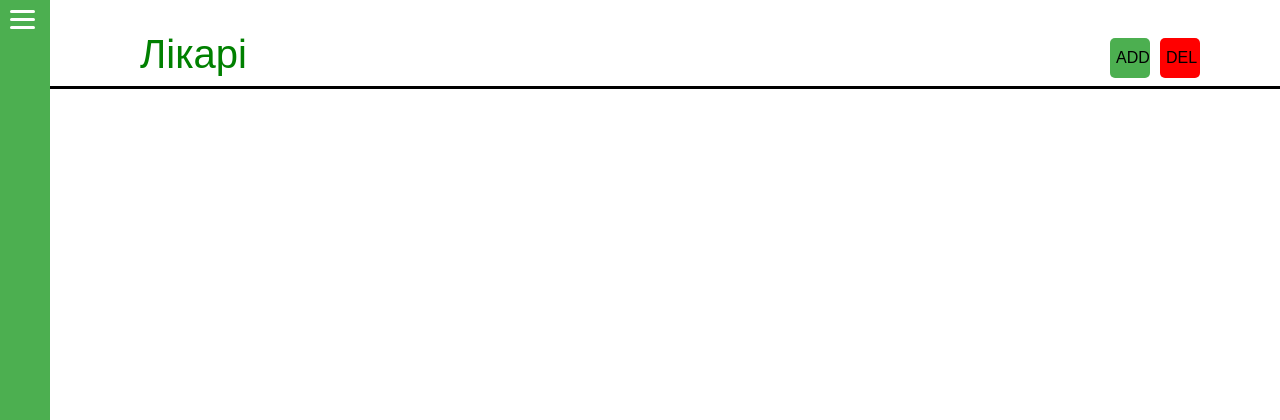
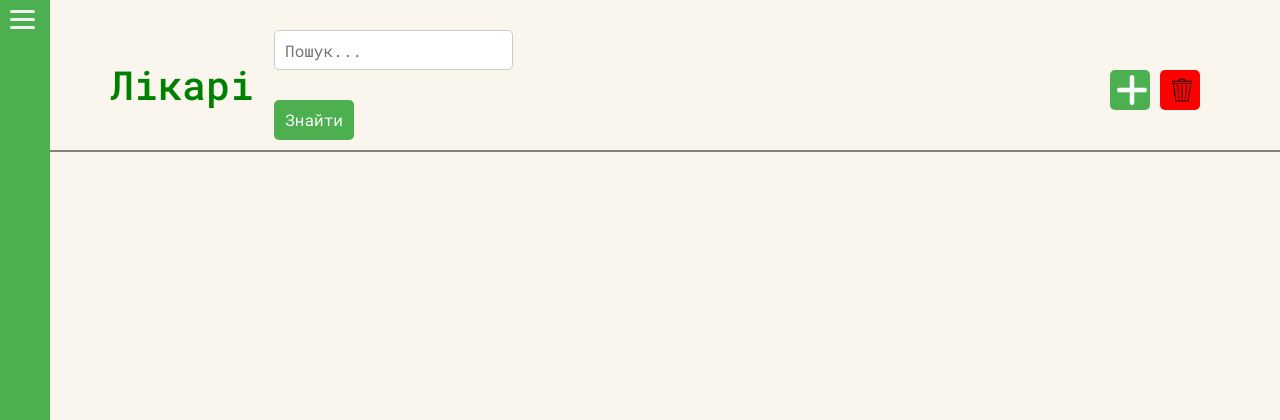
Before and after one commit to ghoulfik/DentalClinic-Kozar-Anton-, a Django app: template dental/main/templates/main/doctors.html in a window 1280 px wide. Shown: the top 420 px of the page. Run offline with Django 5.2, Linux system fonts and the light colour scheme; the template is opened without the code that fills it, so the values that code supplies are empty.

Commit message:
Initialization

```diff
--- a/dental/main/static/main/css/application.css
+++ b/dental/main/static/main/css/application.css
@@ -1,30 +1,46 @@
-/* Основні стилі CSS */
 body {
   font-family: Arial, sans-serif;
-  margin: 0;
-  padding: 0;
+  line-height: 1.6;
+  color: #333;
+  background-color: #f4f4f4;
 }
+
 .container {
   max-width: 600px;
   margin: 50px auto;
   padding: 20px;
   border: 1px solid #ccc;
   border-radius: 5px;
+  background-color: #fff;
+  box-shadow: 0 2px 4px rgba(0, 0, 0, 0.1);
 }
+
+form {
+  display: grid;
+  grid-template-columns: repeat(2, 1fr);
+  grid-gap: 20px;
+  align-items: center;
+}
+
 label {
   display: block;
-  margin-bottom: 10px;
   font-weight: bold;
 }
-input[type="text"], input[type="tel"], input[type="date"], textarea {
+
+input[type="text"],
+input[type="tel"],
+input[type="date"],
+textarea {
+  grid-column: 1 / 3;
   width: 100%;
-  padding: 10px;
-  margin-bottom: 20px;
+  margin-bottom: 10px;
   border: 1px solid #ccc;
   border-radius: 5px;
   box-sizing: border-box;
 }
+
 input[type="submit"] {
+  grid-column: 1 / 3;
   background-color: #4CAF50;
   color: white;
   padding: 10px 20px;
@@ -32,6 +48,13 @@ input[type="submit"] {
   border-radius: 5px;
   cursor: pointer;
 }
+
 input[type="submit"]:hover {
   background-color: #45a049;
 }
+
+@media (max-width: 600px) {
+  form {
+    grid-template-columns: 1fr;
+  }
+}
--- a/dental/main/static/main/css/doctors.css
+++ b/dental/main/static/main/css/doctors.css
@@ -7,13 +7,15 @@
   line-height: 1.5;
   padding-left: 60px;
   margin-top: 30px;
-  border-bottom: 3px solid black;
+  border-bottom: 2px solid gray;
 }
 
 /* Стилі для надпису "Лікарі" */
 .doctors-heading {
   color: green;
-  padding-left: 80px;
+  padding-left: 50px;
+  padding-right: 20px;
+  margin-bottom: 10px;
   display: inline; /* Налаштування надпису як інлайн-елемента для правильного вирівнювання */
 }
 
@@ -61,4 +63,13 @@
 
 .doctor-list ul li {
   margin-bottom: 5px; /* Регулювання відступу між елементами списку */
+<<<<<<< Updated upstream
+=======
 }
+
+.button-image {
+    width: 30px;
+    height: auto;
+    margin-left: 1px;
+>>>>>>> Stashed changes
+}
--- a/dental/main/static/main/css/layout.css
+++ b/dental/main/static/main/css/layout.css
@@ -3,7 +3,12 @@ body {
   font-family: Arial, sans-serif;
   margin: 0;
   padding: 0;
-  background-color: white; /* Змінено фон на білий */
+  background-color: #FAF6ED;
+}
+
+.body-class{
+  background-color: #FAF6ED;
+  font-family: 'Roboto Mono', monospace;
 }
 
 /* Стилі для іконки меню */
@@ -19,7 +24,7 @@ body {
 .menu-bar {
   width: 25px;
   height: 3px;
-  background-color: white; /* Колір білий */
+  background-color: #F1F2EC; /* Колір білий */
   margin-bottom: 5px;
   transition: transform 0.3s ease;
   border-radius: 5px; /* Заокруглення */
--- a/dental/main/static/main/css/patients.css
+++ b/dental/main/static/main/css/patients.css
@@ -1,26 +1,29 @@
+<<<<<<< Updated upstream
 /* Стилі для контейнера надпису "Лікарі" */
+=======
+/* Стилі для контейнера надпису "Пацієнти" */
+>>>>>>> Stashed changes
 .patients-heading-container {
   display: flex;
   justify-content: space-between;
   align-items: center;
-  text-align: right;
-  line-height: 1.5;
   padding-left: 60px;
   margin-top: 30px;
-  border-bottom: 3px solid black;
+  border-bottom: 2px solid gray;
 }
 
-/* Стилі для надпису "Лікарі" */
+/* Стилі для надпису "Пацієнти" */
 .patients-heading {
   color: green;
-  padding-left: 80px;
-  display: inline; /* Налаштування надпису як інлайн-елемента для правильного вирівнювання */
+  padding-left: 50px;
+  padding-right: 20px;
+  display: inline;
 }
 
 /* Стилі для зовнішнього контейнера кнопок */
 .buttons-outer-container {
-  flex-grow: 1; /* Займає доступний вільний простір */
-  text-align: right; /* Вирівнювання до правого краю */
+  flex-grow: 1;
+  text-align: right;
 }
 
 /* Стилі для контейнера кнопок */
@@ -35,8 +38,9 @@
   width: 40px;
   height: 40px;
   border: none;
-  margin-left: 10px; /* Між кнопками */
+  margin-left: 10px;
   border-radius: 5px;
+  cursor: pointer;
 }
 
 /* Зелена кнопка */
@@ -49,6 +53,7 @@
   background-color: red;
 }
 
+<<<<<<< Updated upstream
 .alert-warning
 {
     float: left;
@@ -57,3 +62,47 @@
     margin: 20px 34%;
     text-align: left;
  }
+
+
+
+=======
+/* Пошук */
+.search-form {
+    display: flex;
+    margin-left: auto;
+    margin-right: 80px;
+}
+
+.search-bar {
+    width: 300px;
+    height: 40px;
+    padding: 0 10px;
+    border: 1px solid #ccc;
+    border-radius: 5px;
+    font-size: 16px;
+    margin-right: 10px;
+    margin-bottom: 10px;
+}
+
+.search-button {
+    width: 80px;
+    height: 40px;
+    margin-bottom: 10px;
+    border: none;
+    border-radius: 5px;
+    background-color: #4CAF50;
+    color: #fff;
+    font-size: 16px;
+    cursor: pointer;
+}
+
+.search-button:hover {
+    background-color: #3e8e41;
+}
+
+.button-image {
+    width: 30px;
+    height: auto;
+    margin-left: 1px;
+}
+>>>>>>> Stashed changes
--- a/dental/main/templates/main/doctors.html
+++ b/dental/main/templates/main/doctors.html
@@ -3,13 +3,24 @@
 {% block title  %} Лікарі {% endblock %}
 
 {% block content  %}
+{% load static %}
   <div class="doctors-heading-container">
     <h1 class="doctors-heading">Лікарі</h1>
+    <form class="search-form">
+        <input type="text" class="search-bar" placeholder="Пошук...">
+        <button type="submit" class="search-button">Знайти</button>
+    </form>
     <div class="buttons-outer-container">
-      <div class="buttons-container">
-        <button class="square-button green-button">ADD</button>
-        <button class="square-button red-button">DEL</button>
-      </div>
+        <div class="buttons-container">
+            <a href="/application_doctors">
+                <button class="square-button green-button">
+                    <img src="{% static '/main/img/plus.png' %}" alt="" class="button-image">
+                </button>
+            </a>
+            <button class="square-button red-button">
+                <img src="{% static '/main/img/bin.png' %}" alt="" class="button-image">
+            </button>
+        </div>
     </div>
   </div>
 {% endblock %}
--- a/dental/main/templates/main/layout.html
+++ b/dental/main/templates/main/layout.html
@@ -4,14 +4,17 @@
 <head>
   <meta charset="UTF-8">
   <title>{% block title %}{% endblock %}</title>
+  <link rel="preconnect" href="https://fonts.googleapis.com">
+  <link rel="preconnect" href="https://fonts.gstatic.com" crossorigin>
+  <link href="https://fonts.googleapis.com/css2?family=Roboto+Mono:ital,wght@0,100..700;1,100..700&display=swap" rel="stylesheet">
   <link rel="stylesheet" href="https://cdn.jsdelivr.net/npm/bootstrap@5.3.2/dist/css/bootstrap.min.css">
-  <link rel="stylesheet" type="text/css"  href="{% static 'main/css/layout.css' %}">
+  <link rel="stylesheet" type="text/css"  href="{%static 'main/css/layout.css' %}">
   <link rel="stylesheet" type="text/css"  href="{%static 'main/css/doctors.css' %}">
   <link rel="stylesheet" type="text/css"  href="{%static 'main/css/patients.css' %}">
   <link rel="stylesheet" type="text/css"  href="{%static 'main/css/application.css' %}">
 
 </head>
-<body>
+<body class="body-class">
   <div class="green-line">
     <div class="menu-container">
       <div class="menu-toggle">
@@ -24,11 +27,6 @@
         <ul>
           <li><a href="{% url 'patients' %}" class="menu-button">Пацієнти</a></li>
           <li><a href="{% url 'doctors' %}" class="menu-button">Лікарі</a></li>
-          <li><a href="page3.html" class="menu-button">Послуги</a></li>
-          <li><a href="page4.html" class="menu-button">Пошта</a></li>
-          <li><a href="page5.html" class="menu-button">Налаштування</a></li>
-          <li><a href="page6.html" class="menu-button">Користувачі</a></li>
-          <li><a href="page7.html" class="menu-button">Обслуговування</a></li>
           <li><a href="page8.html" class="menu-button">Додаткові поля</a></li>
         </ul>
       </div>
--- a/dental/main/urls.py
+++ b/dental/main/urls.py
@@ -5,5 +5,6 @@ urlpatterns = [
     path('', views.index, name='home'),
     path('doctors', views.doctors, name='doctors'),
     path('patients', views.patients, name='patients'),
-    path('application', views.application, name='application')
+    path('application_patients', views.application_patients, name='application_patients'),
+    path('application_doctors', views.application_doctors, name='application_doctors')
 ]
```
Also changed, not shown: dental/main/templates/main/application_doctors.html (renamed from dental/main/templates/main/application.html, +4 -18 lines), dental/main/templates/main/application_patients.html (added, +41 -0 lines), dental/main/templates/main/patients.html (+22 -5 lines), dental/main/views.py (+8 -0 lines), dental/main/static/main/img/bin.png (added), dental/main/static/main/img/plus.png (added).
